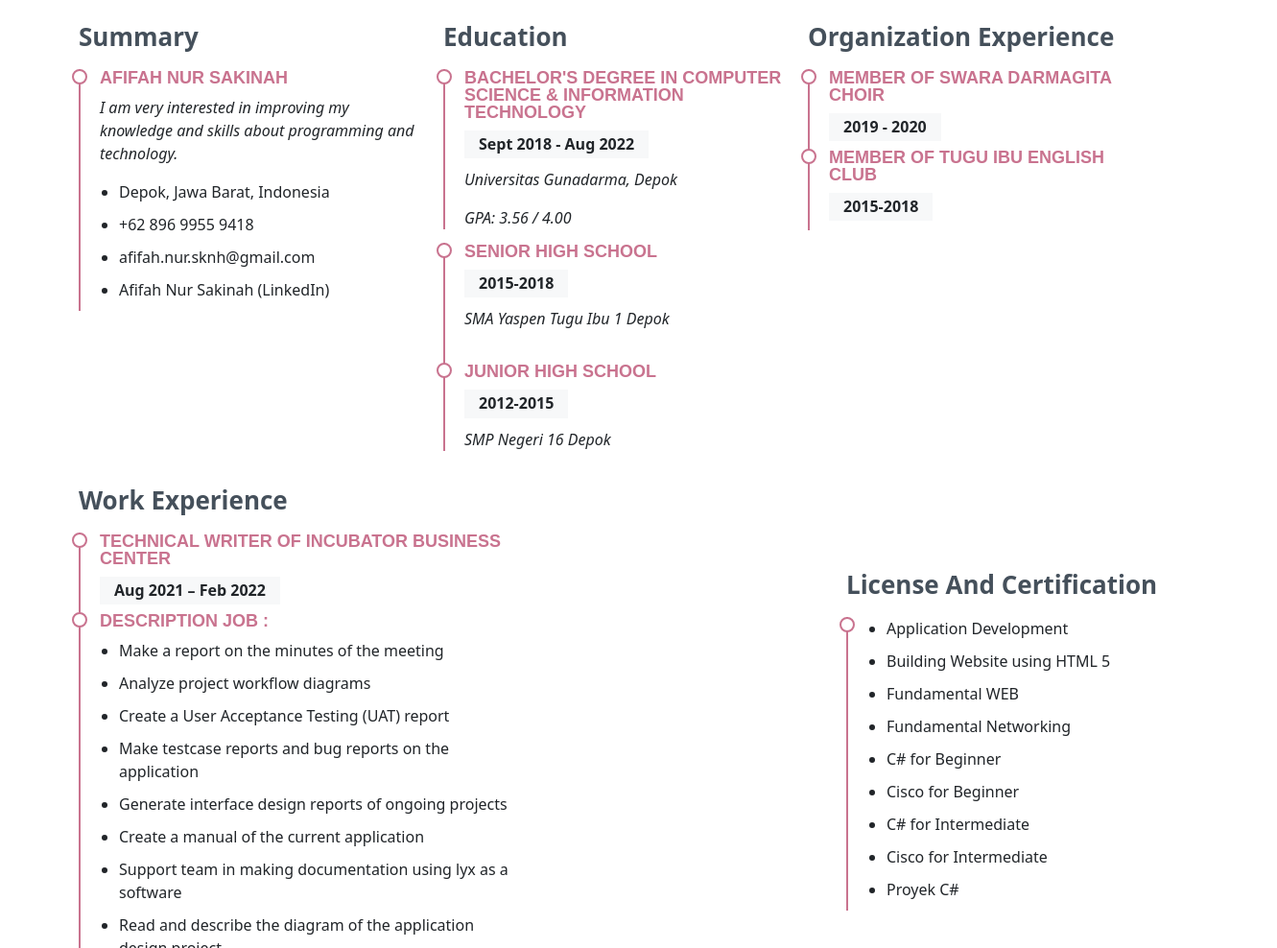
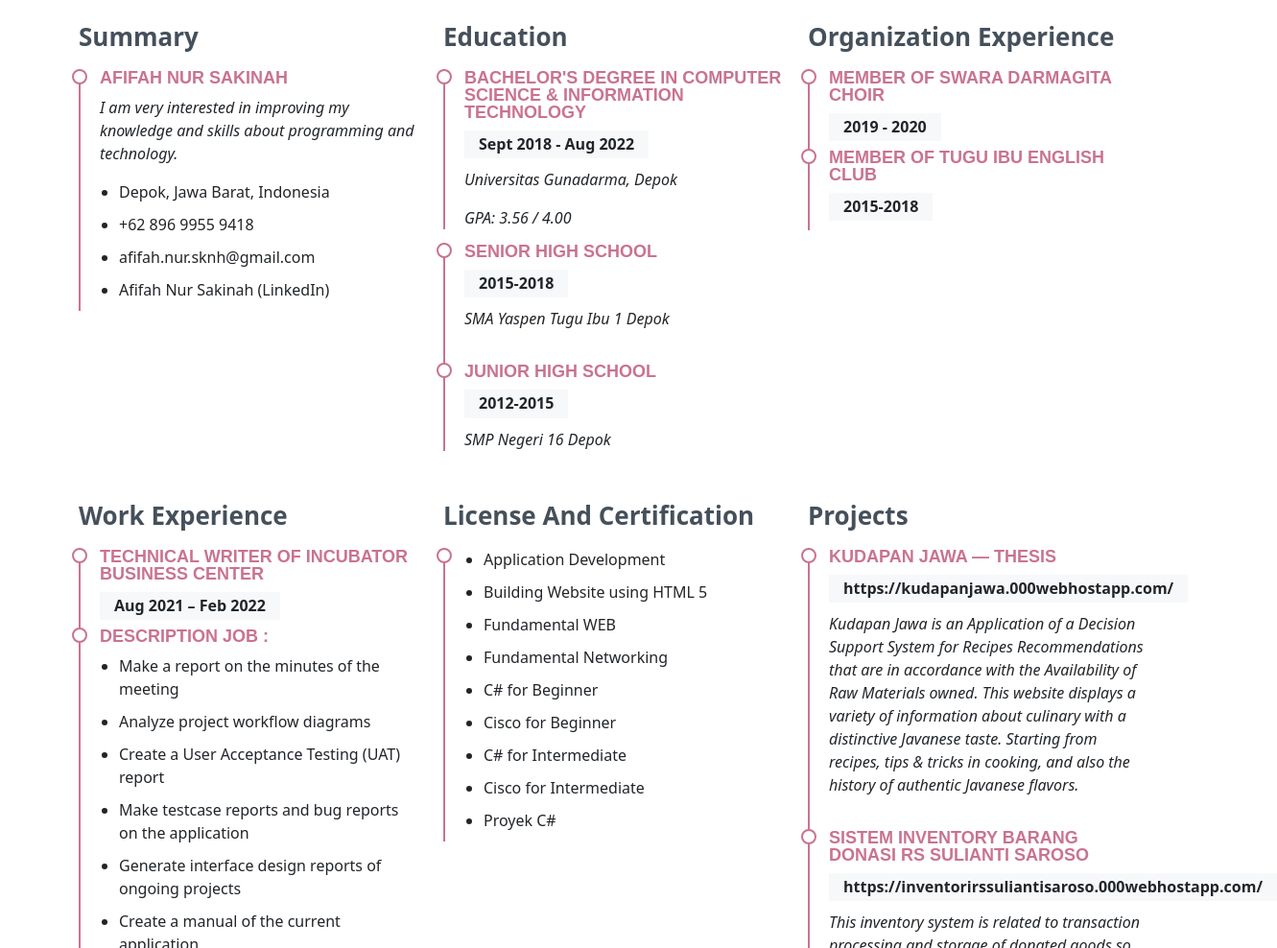
Before and after one commit to Afifahsknh/Afifahsknh.github.io, a plain HTML site: page index.html in a window 1280 px wide. Shown: the part 1812-2800 px from the top of the page at 96% size, 1331 px wide, since content can reach past the window. Drawn offline with nearby package versions, Linux system fonts and the light colour scheme.

Commit message:
[AR]Fixing_Responsiveness

```diff
--- a/index.html
+++ b/index.html
@@ -18,7 +18,7 @@
   <body id="home">
     <!-- Navbar -->
     <nav class="navbar navbar-expand-lg navbar-dark shadow-sm fixed-top" style="background-color: rgb(182, 111, 111)">
-      <div class="container">
+      <div class="container-fluid">
         <a class="navbar-brand" href="#">Portfolio</a>
         <button class="navbar-toggler" type="button" data-bs-toggle="collapse" data-bs-target="#navbarNav" aria-controls="navbarNav" aria-expanded="false" aria-label="Toggle navigation">
           <span class="navbar-toggler-icon"></span>
@@ -141,8 +141,8 @@
               </div>
           </div>
         </div>
-
-        <div class="col-lg-5">
+        <div class="row justify-content-center mt-3">
+          <div class="col-lg-4">
             <h3 class="resume-title">Work Experience</h3>
             <div class="resume-item pb-0">
               <h4>Technical Writer of Incubator Business Center</h4>
@@ -163,7 +163,7 @@
             </div>
           </div>
 
-        <div class="col-lg-4" style="margin-top:-436px; margin-left:800px;">
+          <div class="col-lg-4">
             <h3 class="resume-title">License And Certification</h3>
             <div class="resume-item pb-0">
               <ul>
@@ -180,8 +180,8 @@
             </div>
           </div>
 
-        <div class="col-lg-9" style="margin-top:80px; margin-left:150px;">
-          <h3 class="resume-title text-center">Projects</h3>
+          <div class="col-lg-4">
+            <h3 class="resume-title">Projects</h3>
             <div class="resume-item">
               <h4>Kudapan Jawa — Thesis</h4>
               <h5>https://kudapanjawa.000webhostapp.com/</h5>
@@ -198,8 +198,6 @@
                 avoid risks such as errors in recording data items and can make it easier for users.</em></p>
             </div>
           </div>
-
-
         </div>
       </div>
     </section>
```
Lines whose indentation alone changed are shown as unchanged.
